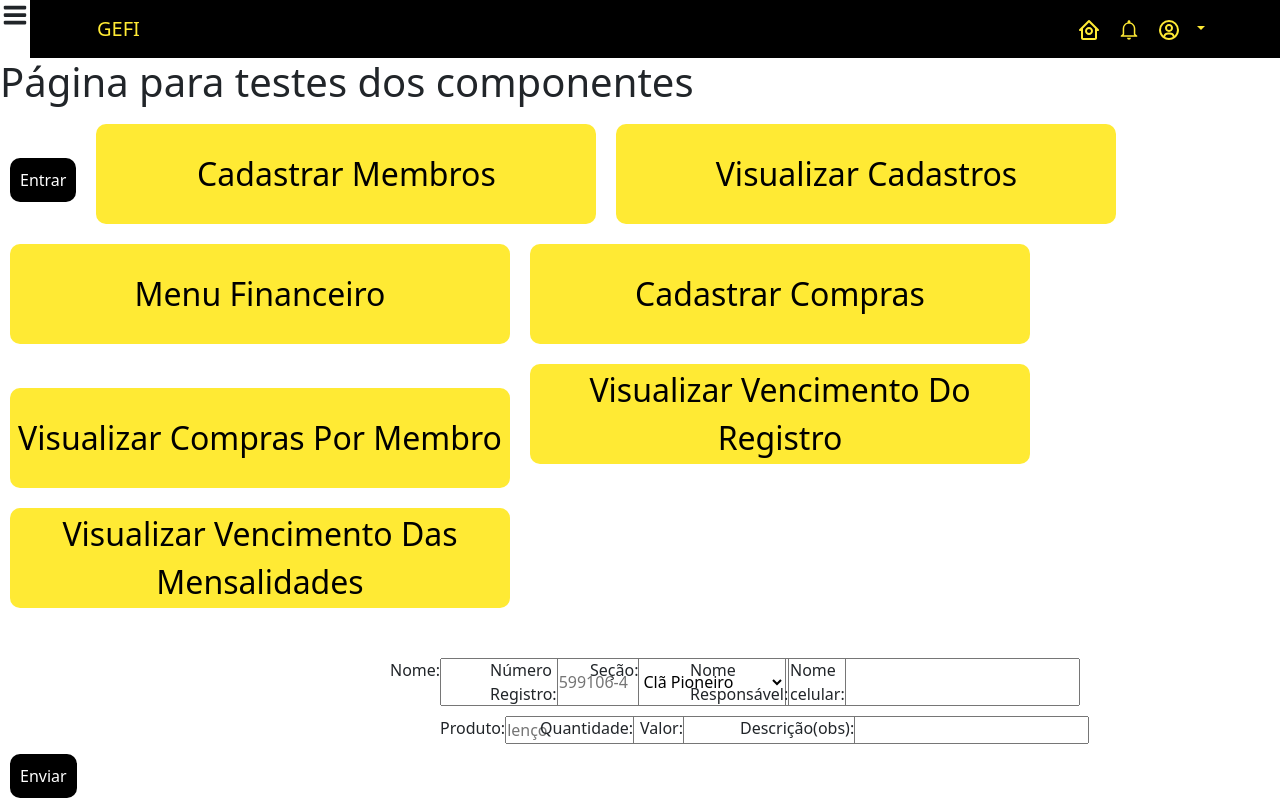
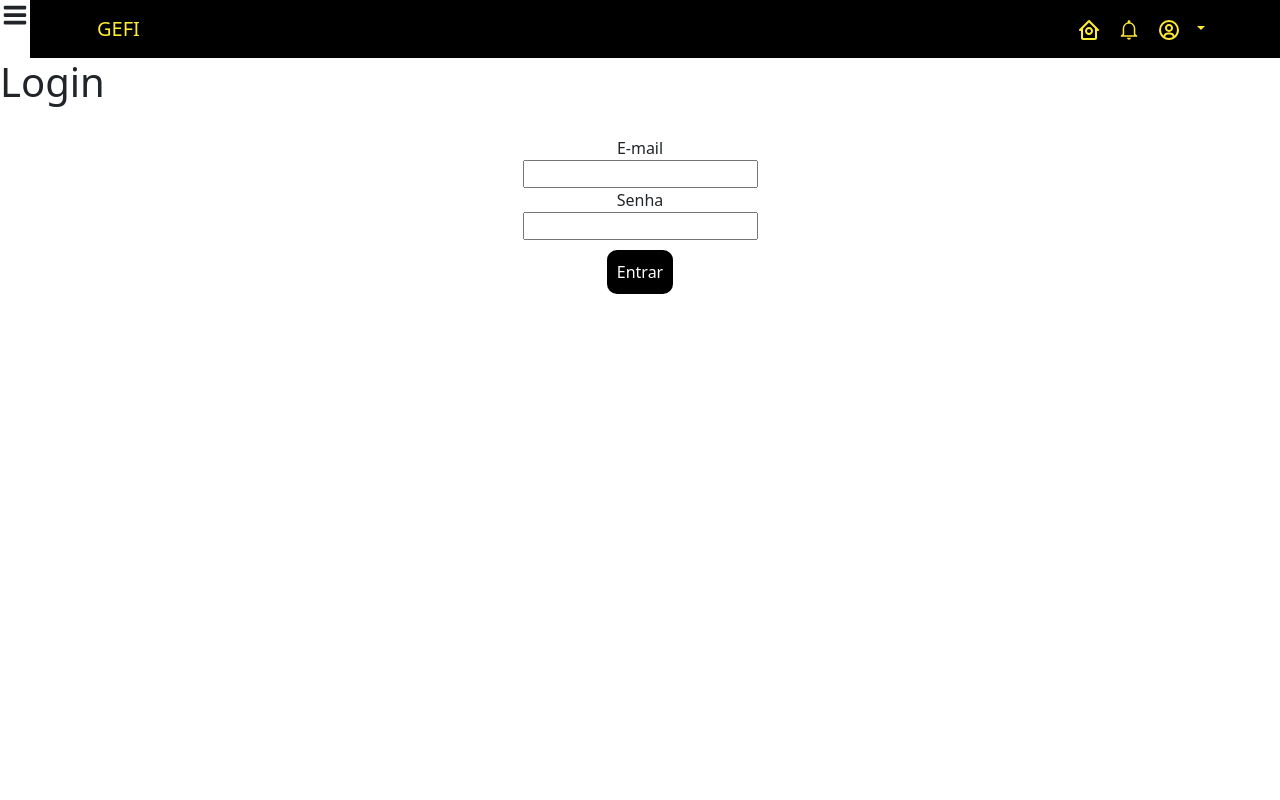
Before and after one commit to cadu-LF/gefi-react, a React (Create React App) app: page / in a window 1280 px wide. Shown: the top 800 px of the page. Built offline with nearby package versions, Linux system fonts and the light colour scheme.

Commit message:
Criada a página de login

```diff
--- a/src/components/Sidebar/Sidebar.tsx
+++ b/src/components/Sidebar/Sidebar.tsx
@@ -65,7 +65,7 @@ export const Sidebar = () => {
           </SidebarHeader>
           <SidebarContent>
               <MenuItem>
-                <Link to='/' onClick={toggleChange}>
+                <Link to='/teste' onClick={toggleChange}>
                   <RiTestTubeFill/>
                   <span>Teste</span>
                 </Link>
--- a/src/pages/CadastrarProduto.tsx
+++ b/src/pages/CadastrarProduto.tsx
@@ -23,7 +23,7 @@ export const CadastrarProduto: React.FC = () => {
 
   let config = {
     headers: {
-      'Authorization': 'Bearer eyJhbGciOiJIUzI1NiIsInR5cCI6IkpXVCJ9.eyJpYXQiOjE2Mzc0MTIwMzUsImV4cCI6MTYzNzQ5ODQzNSwic3ViIjoiMSJ9.g1zLNxz_djz_zBRkBmaYWBLzz8Wk8o98LpgZ8HxC-8o'
+      'Authorization': 'Bearer eyJhbGciOiJIUzI1NiIsInR5cCI6IkpXVCJ9.eyJpYXQiOjE2Mzc1MDIyODMsImV4cCI6MTYzNzU4ODY4Mywic3ViIjoiMSJ9.XSqYR7Soqqky3WioOe6xMxr-aCe6n_mavxsill7ydmo'
     }
   }
 
@@ -90,9 +90,9 @@ export const CadastrarProduto: React.FC = () => {
       <Form onSubmit={handleSubmit}>
         <input hidden value={produto.codProduto} />
         <label>Produto</label>
-        <input type="text" name="descProduto" onChange={handleChange} value={produto.descProduto} /><br />
+        <input type="text" name="descProduto" onChange={handleChange} placeholder={produto.descProduto} /><br />
         <label>Valor Unitário</label>
-        <input type="number" name="valorProduto" step=".01" onChange={handleChange} value={produto.valorProduto} /><br />
+        <input type="number" name="valorProduto" step=".01" onChange={handleChange} placeholder={String(produto.valorProduto)} /><br />
         <label>Tipo de Produto</label>
         <select name="tipoProduto" onChange={handleChangeSelect}>
           {
--- /dev/null
+++ b/src/pages/Login.tsx
@@ -0,0 +1,47 @@
+import React, { useState } from 'react';
+import { useHistory } from 'react-router';
+import { api } from '../services/api';
+import { Button, Form } from '../styles';
+
+export const Login: React.FC = () => {
+  interface ILogin {
+    email: string;
+    password: string;
+  }
+
+  const history = useHistory();
+  const [login, setLogin] = useState<ILogin>({} as ILogin);
+
+  const handleChange = (e: React.ChangeEvent<HTMLInputElement>) => {
+    Object.assign(login, {
+      [e.target.name]: e.target.value
+    })
+  }
+
+  const handleSubmit = (e: React.FormEvent<HTMLFormElement>) => {
+    e.preventDefault()
+    api
+      .post('/users/check', login)
+      .then(response => {
+        if (response.data === 'OK') {
+          history.push('/teste');
+        }
+        else {
+          alert(response.data);
+        }
+      });
+  }
+
+  return (
+    <>
+      <h1>Login</h1>
+      <Form onSubmit={handleSubmit}>
+        <label>E-mail</label>
+        <input type="email" name="email" onChange={handleChange}/>
+        <label>Senha</label>
+        <input type="password" name="password" onChange={handleChange}/>
+        <Button type="submit">Entrar</Button>
+      </Form>
+    </>
+  )
+}
--- a/src/pages/VisualizarProdutos.tsx
+++ b/src/pages/VisualizarProdutos.tsx
@@ -7,7 +7,7 @@ import { Table } from '../styles';
 export const VisualizarProdutos: React.FC = () => {
   let config = {
     headers: {
-      'Authorization': 'Bearer eyJhbGciOiJIUzI1NiIsInR5cCI6IkpXVCJ9.eyJpYXQiOjE2Mzc0MTIwMzUsImV4cCI6MTYzNzQ5ODQzNSwic3ViIjoiMSJ9.g1zLNxz_djz_zBRkBmaYWBLzz8Wk8o98LpgZ8HxC-8o'
+      'Authorization': 'Bearer eyJhbGciOiJIUzI1NiIsInR5cCI6IkpXVCJ9.eyJpYXQiOjE2Mzc1MDIyODMsImV4cCI6MTYzNzU4ODY4Mywic3ViIjoiMSJ9.XSqYR7Soqqky3WioOe6xMxr-aCe6n_mavxsill7ydmo'
     }
   }
 
--- a/src/routes/index.tsx
+++ b/src/routes/index.tsx
@@ -6,6 +6,7 @@ import { CadastrarCompra } from '../pages/CadastrarCompra';
 import { CadastrarMembro } from '../pages/CadastrarMembro';
 import { CadastrarProduto } from '../pages/CadastrarProduto';
 import { CadastrarResponsavel } from '../pages/CadastrarResponsavel';
+import { Login } from '../pages/Login';
 import { Nova } from '../pages/Nova';
 import { Sessoes } from '../pages/Sessoes';
 import { Test } from '../pages/Test';
@@ -22,8 +23,9 @@ export const Routes: React.FC = () => {
   return(
     <>
       <Switch>
-        <Route component={Test} path='/' exact/>
-        <Route component={Nova} path='/nova' exact />
+        <Route component={Login} path='/' exact/>
+        <Route component={Nova} path='/nova' exact/>
+        <Route component={Test} path='/teste' exact/>
         <Route component={Sessoes} path='/sessoes' exact />
         <Route component={Visualizar} path='/visualizar' exact />
         <Route component={TipoProduto} path='/tipo-produto' exact />
```
